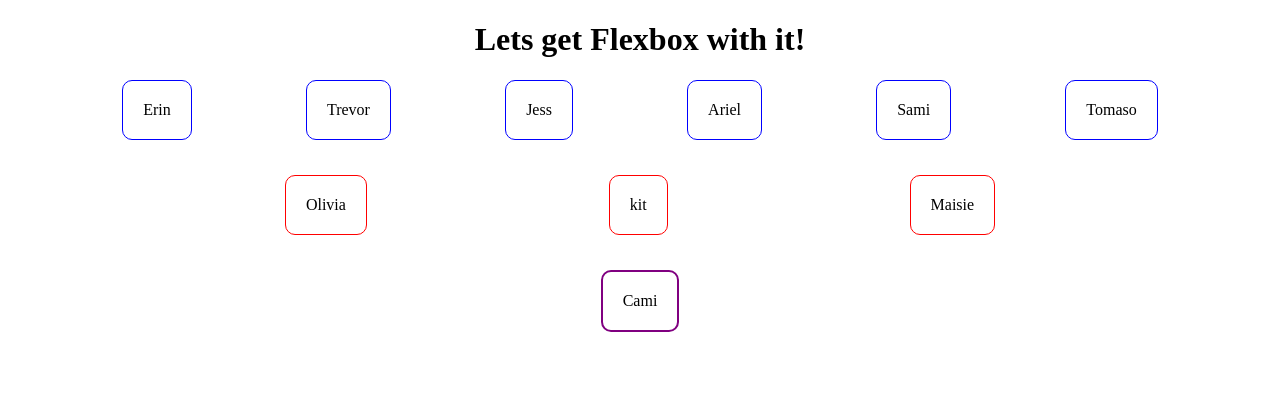
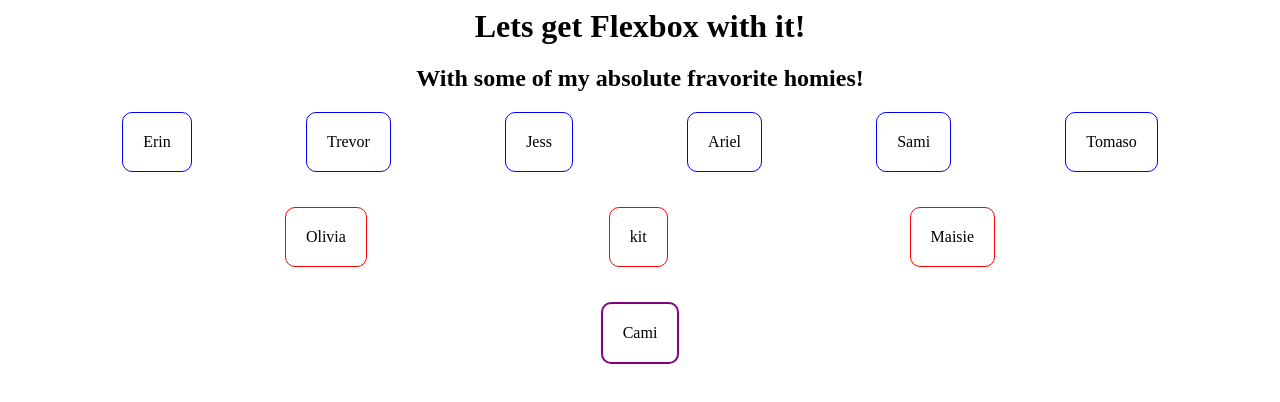
Before and after one commit to Cami95/gettin-flexbox, a plain HTML site: page index.html in a window 1280 px wide. Drawn offline with Linux system fonts and the light colour scheme.

Commit message:
added h2 and css

```diff
--- a/index.html
+++ b/index.html
@@ -8,6 +8,7 @@
   </head>
   <body>
     <h1>Lets get Flexbox with it!</h1>
+    <h2>With some of my absolute fravorite homies!</h2>
     <div class="friends">
       <div class="true">Erin</div>
       <div class="true">Trevor</div>
--- a/style.css
+++ b/style.css
@@ -1,5 +1,10 @@
 h1{
     text-align: center;
+    margin: 0 auto;
+}
+h2{
+    text-align: center;
+
 }
 
 .friends {
```
